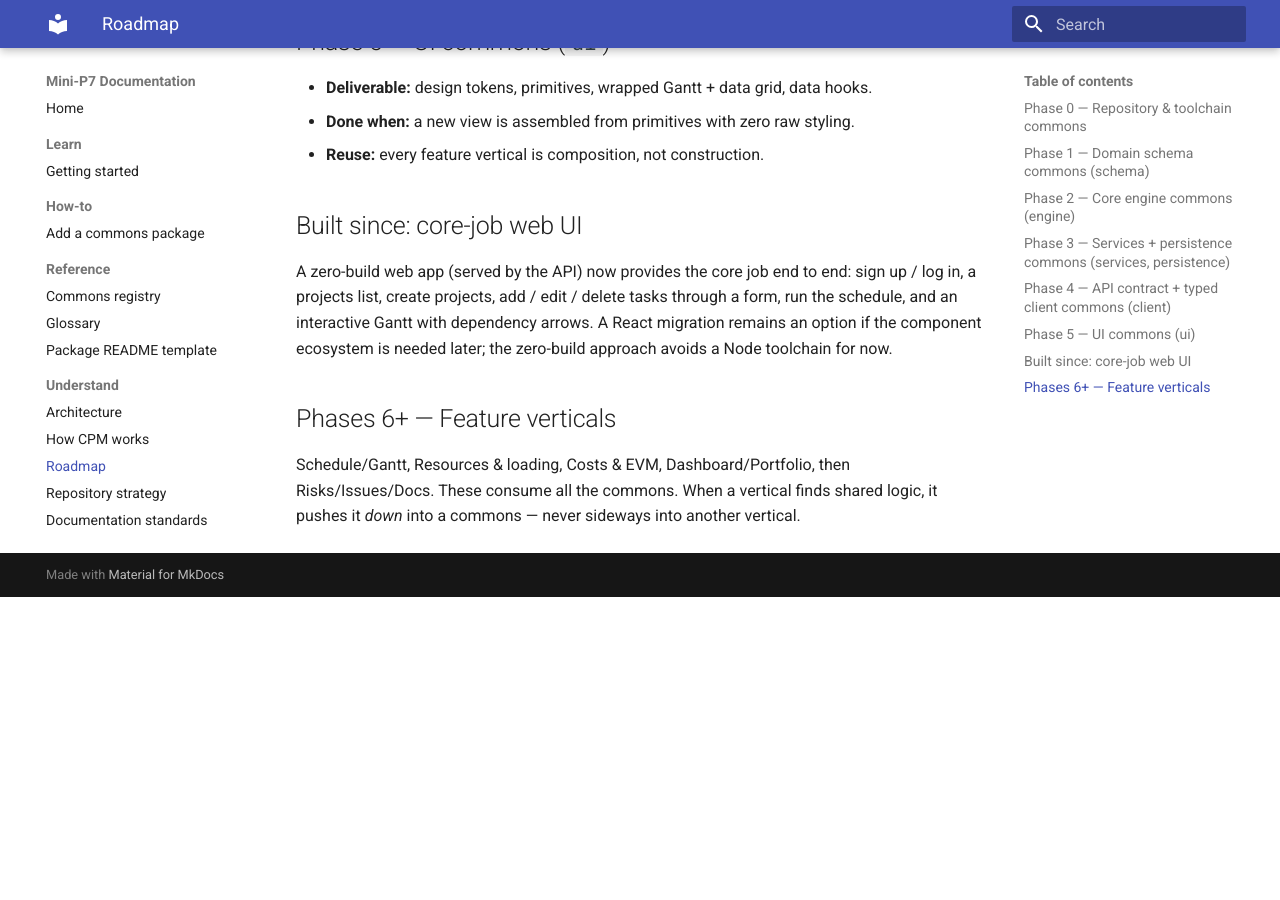
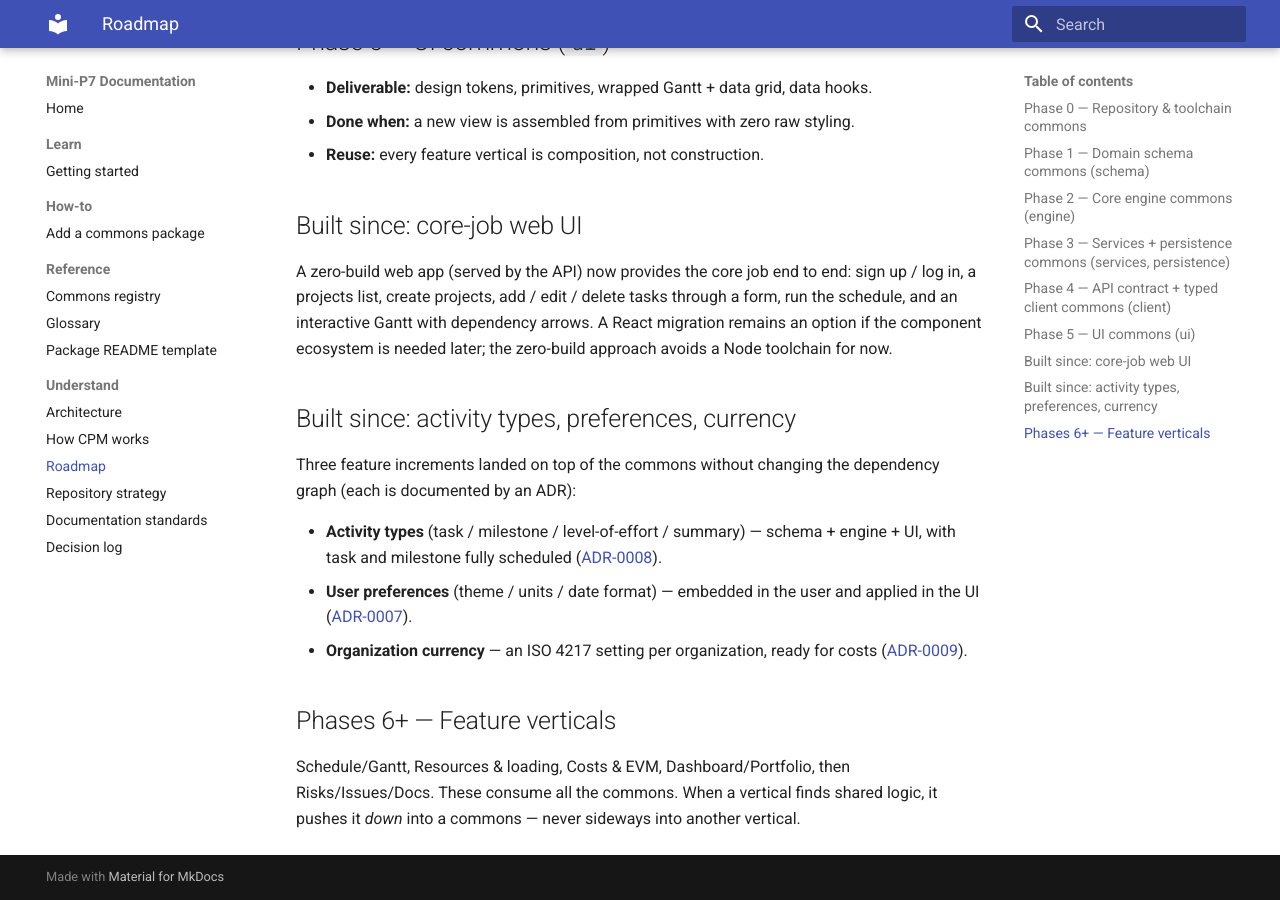
Before and after one commit to shafeehhecker/MiniP7, an MkDocs documentation site: the page built from docs/ROADMAP.md, in a window 1280 px wide and 900 px high, scrolled down 1319 px. Built offline with MkDocs 1.6.1 and Material for MkDocs 9.7.7, drawn with Linux system fonts in a browser that asks for light colours; before the commit the page ends 1916 px from its top, so only the background shows below that.

Commit message:
Update ROADMAP.md
Added "Built since" entry for the three features

```diff
--- a/docs/ROADMAP.md
+++ b/docs/ROADMAP.md
@@ -47,6 +47,19 @@
 arrows. A React migration remains an option if the component ecosystem is
 needed later; the zero-build approach avoids a Node toolchain for now.
 
+## Built since: activity types, preferences, currency
+
+Three feature increments landed on top of the commons without changing the
+dependency graph (each is documented by an ADR):
+
+- **Activity types** (task / milestone / level-of-effort / summary) — schema +
+  engine + UI, with task and milestone fully scheduled
+  ([ADR-0008](adr/0008-activity-types.md)).
+- **User preferences** (theme / units / date format) — embedded in the user and
+  applied in the UI ([ADR-0007](adr/0007-user-preferences.md)).
+- **Organization currency** — an ISO 4217 setting per organization, ready for
+  costs ([ADR-0009](adr/0009-currency.md)).
+
 ## Phases 6+ — Feature verticals
 Schedule/Gantt, Resources & loading, Costs & EVM, Dashboard/Portfolio, then
 Risks/Issues/Docs. These consume all the commons. When a vertical finds shared
```
